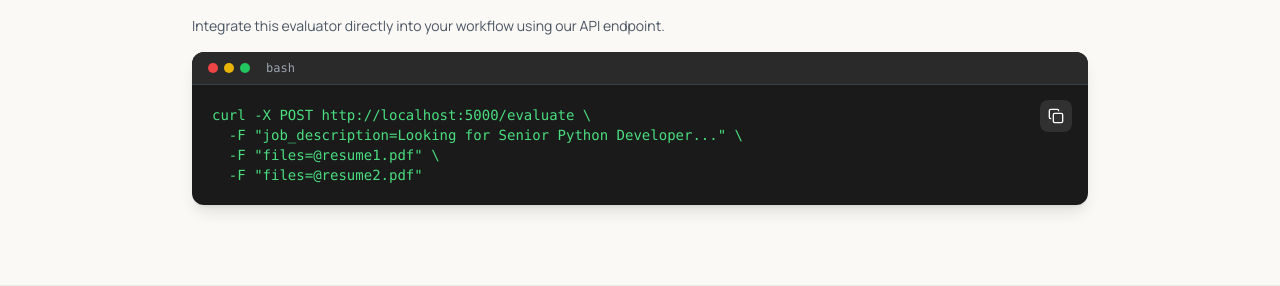
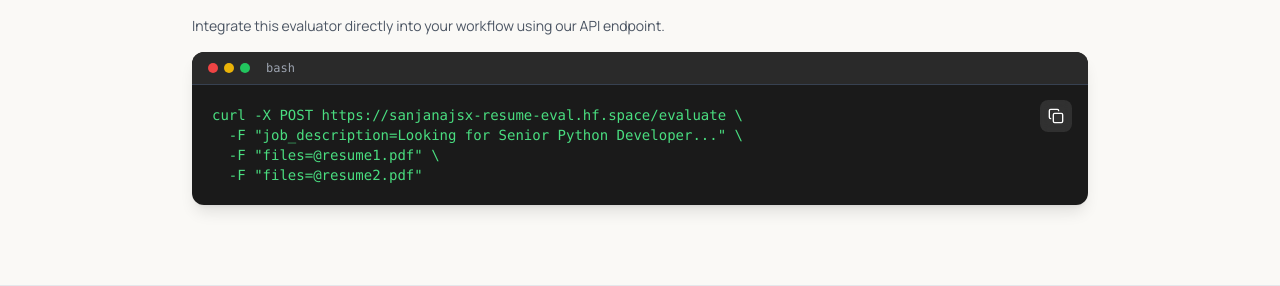
Before and after one commit to sanjanapatil-js/resume-eval, a FastAPI app: page / in a window 1280 px wide. Shown: the part 871-1157 px from the top of the page. Run offline with FastAPI, Linux system fonts and the light colour scheme; some libraries are stand-ins or nearby versions.

```diff
--- a/templates/index.html
+++ b/templates/index.html
@@ -256,12 +256,12 @@ input[type=file]::file-selector-button:hover{background:#e5e7eb; transform: tran
                 </div>
                 <div class="p-5 overflow-x-auto">
                     <pre class="font-mono text-xs md:text-sm text-green-400 whitespace-pre-wrap">
-curl -X POST http://localhost:5000/evaluate \
+curl -X POST https://sanjanajsx-resume-eval.hf.space/evaluate \
   -F "job_description=Looking for Senior Python Developer..." \
   -F "files=@resume1.pdf" \
   -F "files=@resume2.pdf"</pre>
                 </div>
-                <button onclick="navigator.clipboard.writeText('curl -X POST http://localhost:5000/evaluate -F \'job_description=...\' -F \'files=@resume.pdf\'')" class="absolute top-12 right-4 p-2 bg-white/10 hover:bg-white/20 rounded-lg text-white transition backdrop-blur-sm" title="Copy to clipboard">
+                <button onclick="navigator.clipboard.writeText('curl -X POST https://sanjanajsx-resume-eval.hf.space/evaluate -F \'job_description=...\' -F \'files=@resume.pdf\'')" class="absolute top-12 right-4 p-2 bg-white/10 hover:bg-white/20 rounded-lg text-white transition backdrop-blur-sm" title="Copy to clipboard">
                     <i data-lucide="copy" class="w-4 h-4"></i>
                 </button>
             </div>
```
